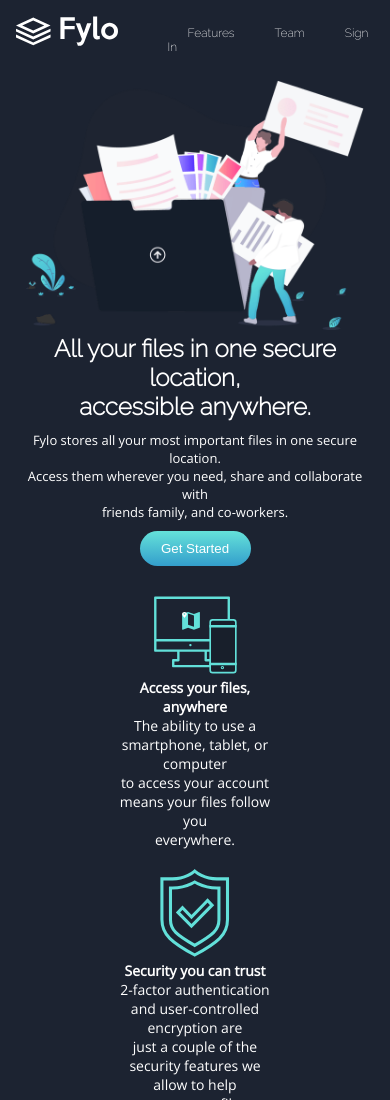
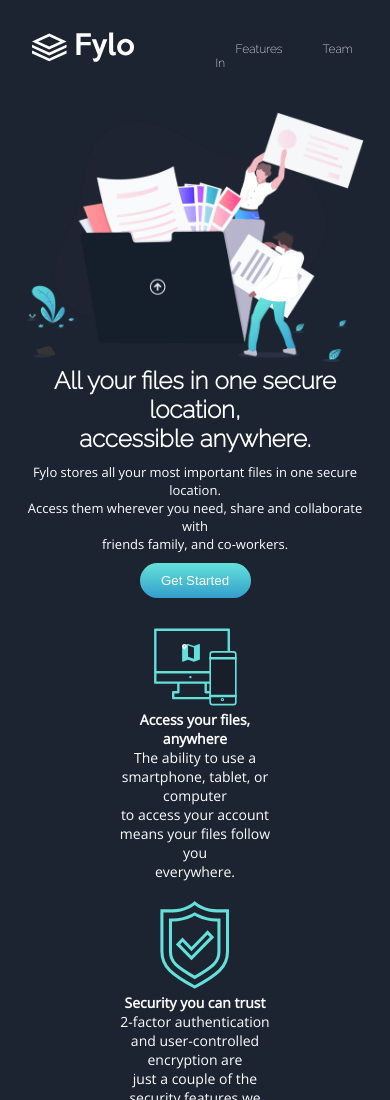
Before and after one commit to tokebillions/fylo, a plain HTML site: page index.html in a window 390 px wide. Shown: the top 1100 px of the page. Drawn offline with nearby package versions, Linux system fonts and the light colour scheme.

Commit message:
adjustmentsss

```diff
--- a/style.css
+++ b/style.css
@@ -365,7 +365,7 @@ footer{
         display: flex;
         flex-direction: row;
         font-family: 'Raleway', sans-serif;
-        padding: 1em;
+        padding: 2em;
         margin: 0;
 
     }
@@ -377,6 +377,7 @@ footer{
         justify-content: flex-end;
         padding-left: 50px;
         padding-top: 10px;
+        margin-left: 32px;
     }
     nav img{
         height: 30px;
```
